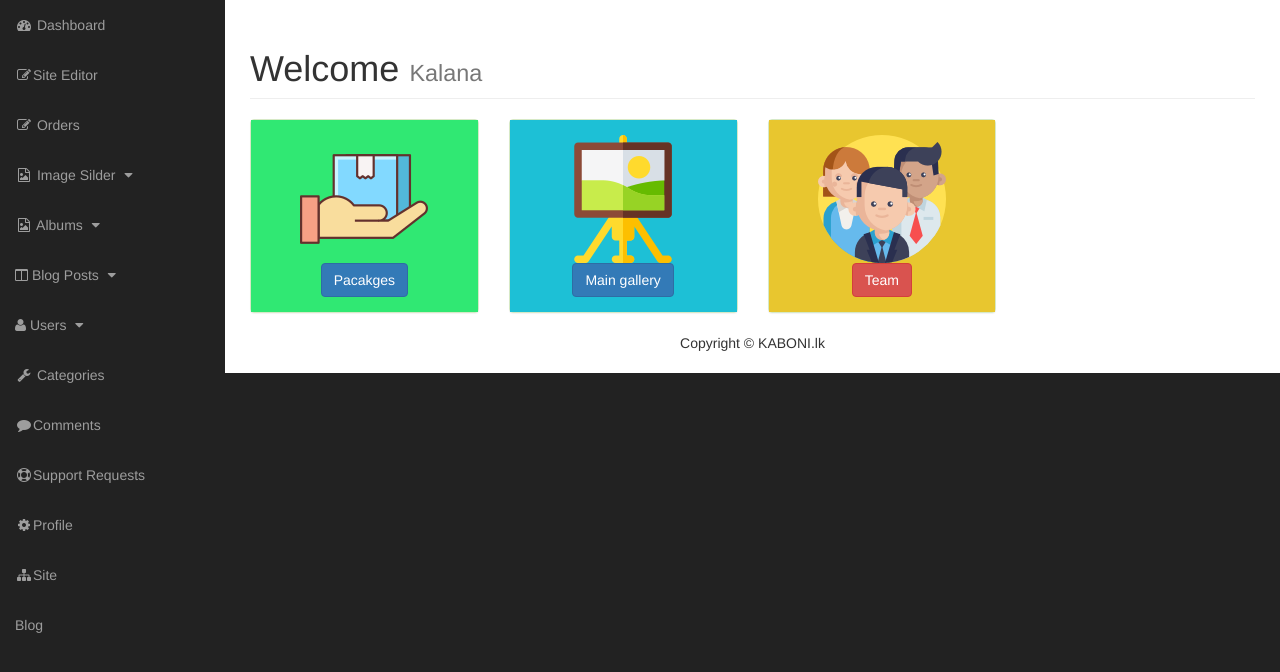
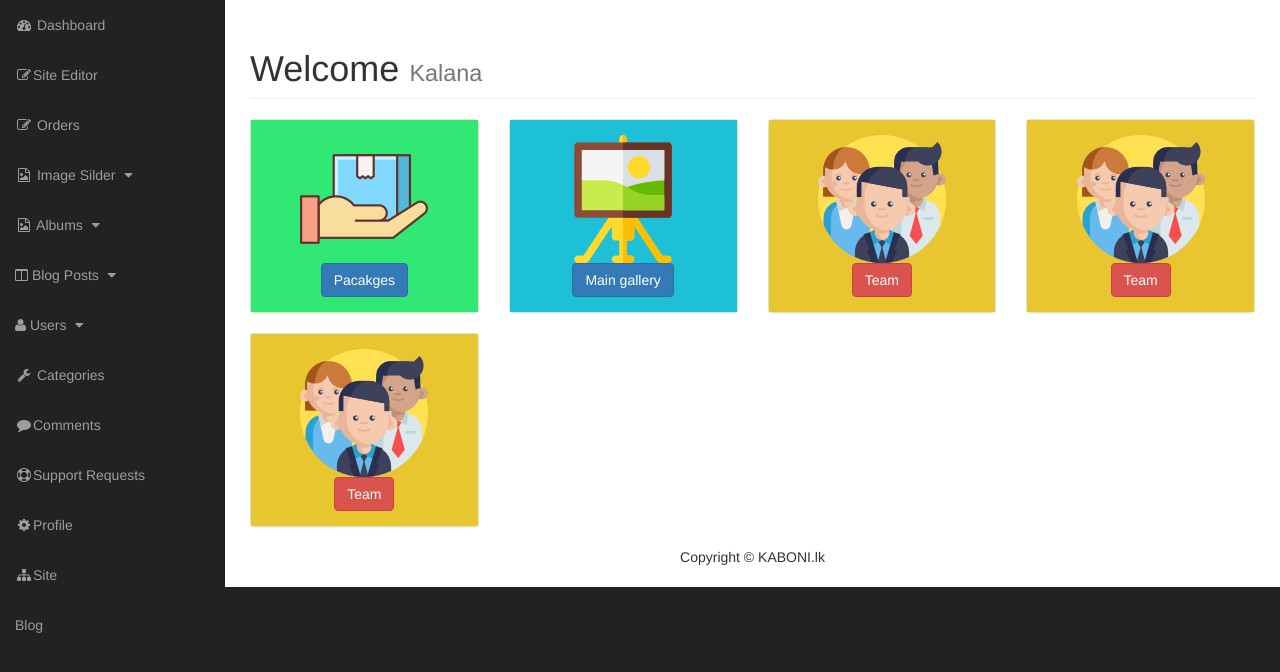
Before and after one commit to ffalpha/Kaboni, a PHP site: page /kaboni/Blog/admin/siteeditor.php in a window 1280 px wide. Shown: the part 51-723 px from the top of the page. Run offline with PHP 8.4, Linux system fonts and the light colour scheme; a user stored in the database is signed in; data comes from the database, SQL or seed files in the repository; some libraries are stand-ins or nearby versions.

Commit message:
Modified version

```diff
--- a/kaboni/Blog/admin/siteeditor.php
+++ b/kaboni/Blog/admin/siteeditor.php
@@ -51,9 +51,26 @@
 
                     </div>
                 </div>
+               <div class="col-lg-3 col-md-6">
+                    <div class="panel panel-success">
+                       <div class="panel-body" style=" background-color: #e8c62f;"><center>    <img src="../admin/images/teamwork.png" class="card-img-top" alt="..."><br>
+    <a href="#" class="btn btn-danger stretched-link">Team</a>  </center></div>
+
+                    </div>
+                </div>
+
+            </div>
 
 
-            </div>
+            <div class="row">
+                        <div class="col-lg-3 col-md-6">
+                    <div class="panel panel-success">
+                       <div class="panel-body" style=" background-color: #e8c62f;"><center>    <img src="../admin/images/teamwork.png" class="card-img-top" alt="..."><br>
+    <a href="#" class="btn btn-danger stretched-link">Team</a>  </center></div>
+
+                    </div>
+                </div>
+              </div>
 <!--
 <table class="table">
 
```
